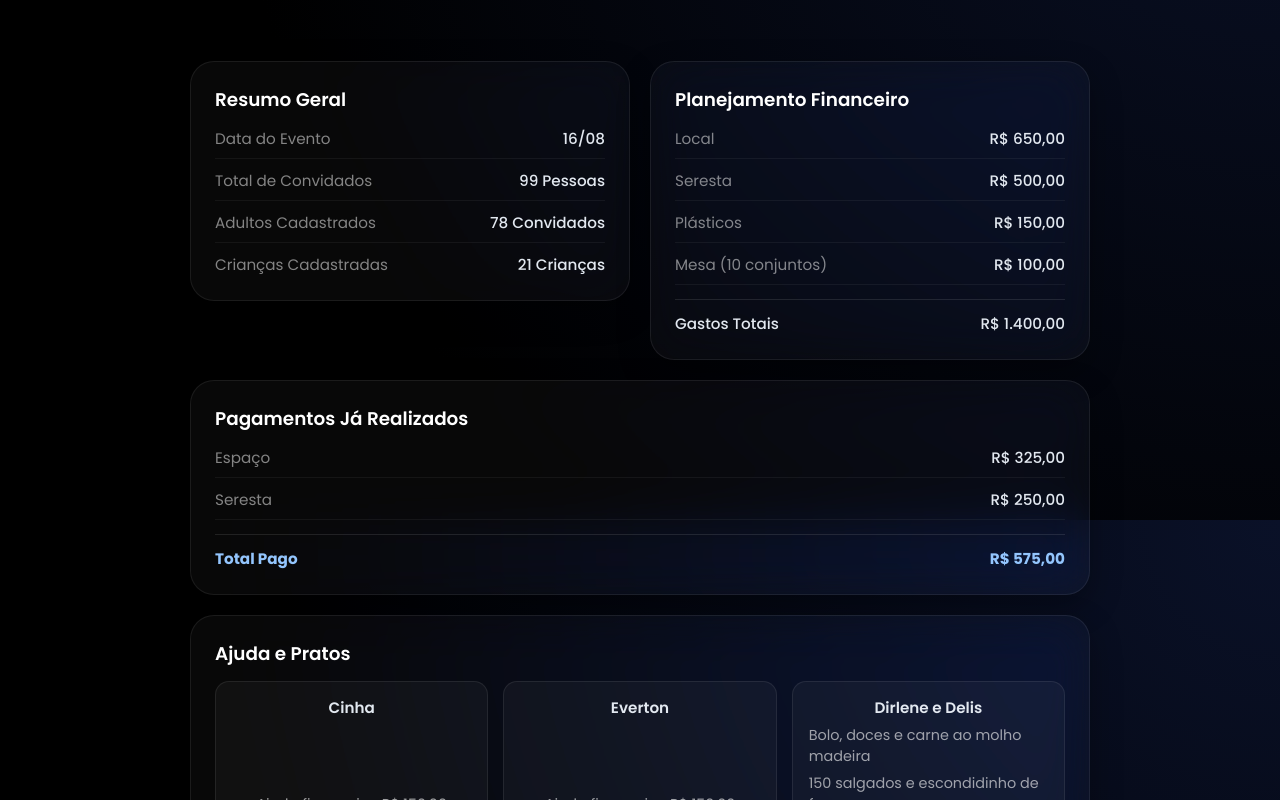
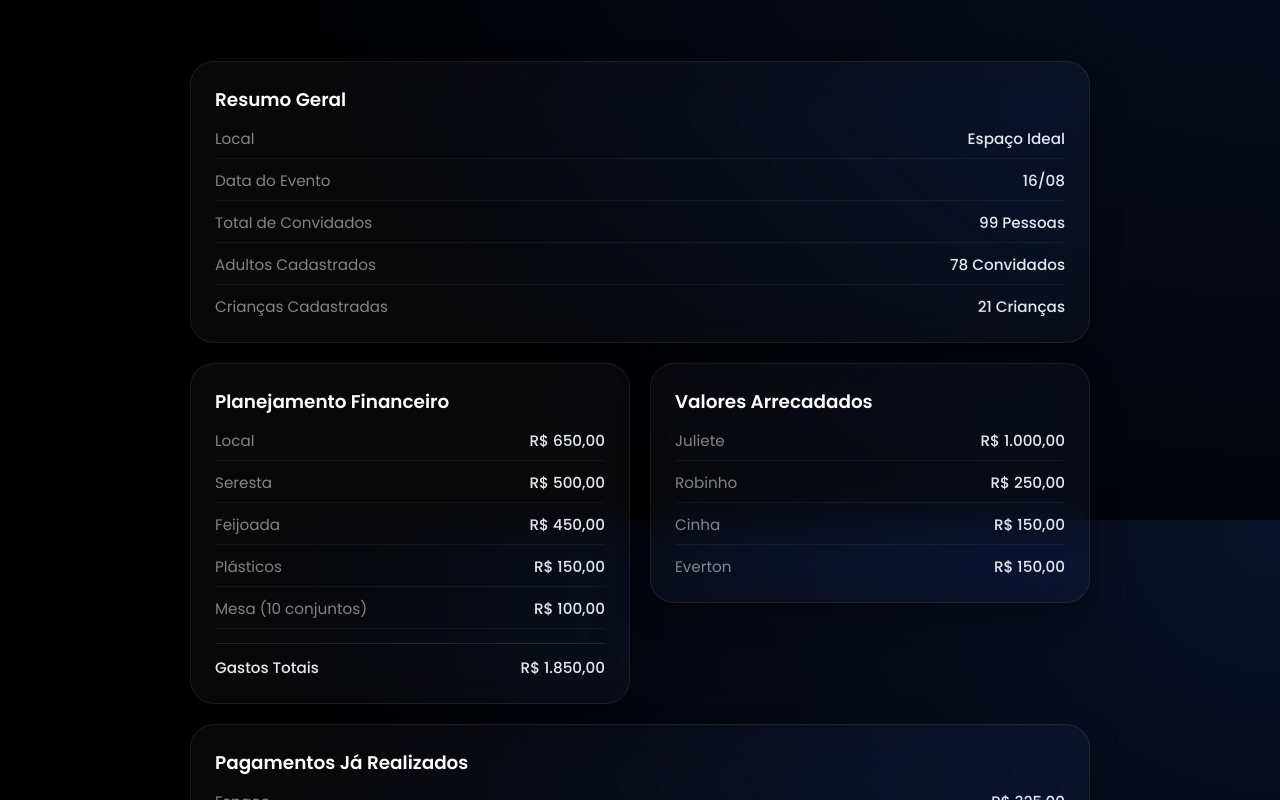
Before and after one commit to rcssic/furabucho, a React (Vite) app: page /#/aniversario-robgol in a window 1280 px wide. Shown: the part 280-1080 px from the top of the page. Built offline with nearby package versions, Linux system fonts and the light colour scheme.

Commit message:
Atualização Aniversario Robgol 4

```diff
--- a/src/pages/AniversarioRobgol/AniversarioRobgolPage.tsx
+++ b/src/pages/AniversarioRobgol/AniversarioRobgolPage.tsx
@@ -62,9 +62,10 @@ export default function RobgolAniversarioPage() {
                 <div className="glass-grid">
 
                     {/* Resumo Geral (Estilo Informações do Concurso) */}
-                    <div className="glass-card">
+                    <div className="glass-card full">
                         <h2>Resumo Geral</h2>
                         <ul className="glass-data-list">
+                            <li><span>Local</span> <strong>Espaço Ideal</strong></li>
                             <li><span>Data do Evento</span> <strong>16/08</strong></li>
                             <li><span>Total de Convidados</span> <strong>99 Pessoas</strong></li>
                             <li><span>Adultos Cadastrados</span> <strong>78 Convidados</strong></li>
@@ -78,11 +79,22 @@ export default function RobgolAniversarioPage() {
                         <ul className="glass-data-list">
                             <li><span>Local</span> <strong>R$ 650,00</strong></li>
                             <li><span>Seresta</span> <strong>R$ 500,00</strong></li>
+                            <li><span>Feijoada</span> <strong>R$ 450,00</strong></li>
                             <li><span>Plásticos</span> <strong>R$ 150,00</strong></li>
                             <li><span>Mesa (10 conjuntos)</span> <strong>R$ 100,00</strong></li>
                             <li style={{ borderTop: '1px solid rgba(255,255,255,0.1)', paddingTop: '12px', marginTop: '4px' }}>
-                                <span><strong>Gastos Totais</strong></span> <strong>R$ 1.400,00</strong>
+                                <span><strong>Gastos Totais</strong></span> <strong>R$ 1.850,00</strong>
                             </li>
+                        </ul>
+                    </div>
+
+                    <div className="glass-card">
+                        <h2>Valores Arrecadados</h2>
+                        <ul className="glass-data-list">
+                            <li><span>Juliete</span> <strong>R$ 1.000,00</strong></li>
+                            <li><span>Robinho</span> <strong>R$ 250,00</strong></li>
+                            <li><span>Cinha</span> <strong>R$ 150,00</strong></li>
+                            <li><span>Everton</span> <strong>R$ 150,00</strong></li>
                         </ul>
                     </div>
 
@@ -106,8 +118,9 @@ export default function RobgolAniversarioPage() {
                             <li className="food-assignment"><strong>Everton</strong><span>Ajuda financeira: R$ 150,00</span></li>
                             <li className="food-assignment">
                                 <strong>Dirlene e Delis</strong>
-                                <span>Bolo, doces e carne ao molho madeira</span>
-                                <span>150 salgados e escondidinho de frango</span>
+                                <span>Pratos: bolo, doces e carne ao molho madeira</span>
+                                <span>Salgados: 150 unidades</span>
+                                <span>Prato extra: escondidinho de frango</span>
                             </li>
                             <li className="food-assignment"><strong>Milena</strong><span>Lasanha</span></li>
                             <li className="food-assignment"><strong>Mary</strong><span>Bobó de camarão</span></li>
```
